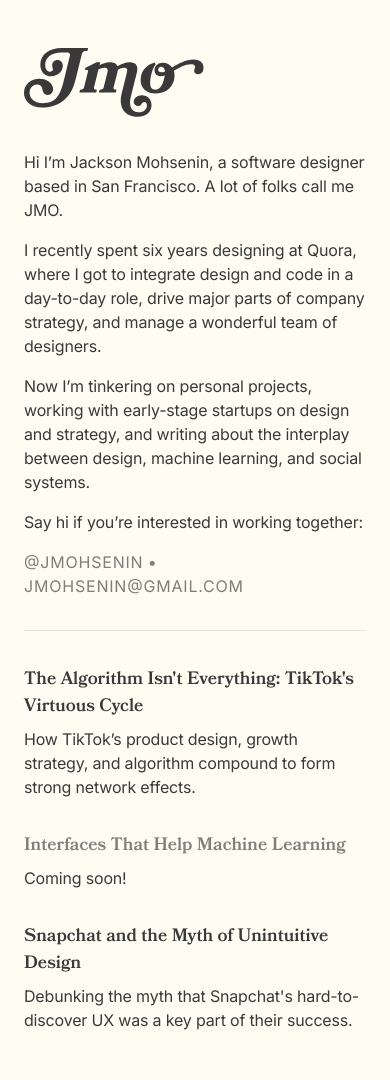
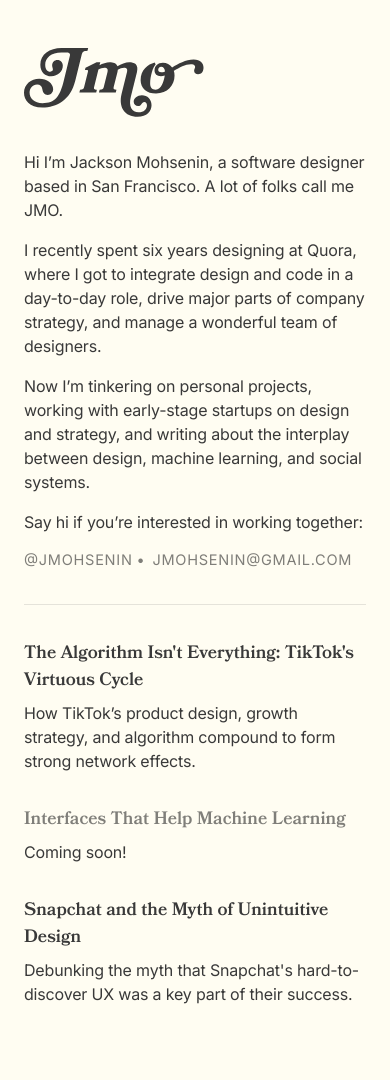
Before and after one commit to jmohsenin/jmohsenin.github.io, a Jekyll site: the page built from index.md, in a window 390 px wide. Built offline with Jekyll 4.4.1, drawn with Linux system fonts in a browser that asks for light colours; after the commit the page ends 1054 px from its top, so only the background shows below that.

Commit message:
Nasty hack to fit contact info on one line

```diff
--- a/_layouts/home.html
+++ b/_layouts/home.html
@@ -10,7 +10,7 @@ layout: default
     the interplay between design, machine learning, and social systems.</p>
 
 <p>Say hi if you’re interested in working together:</p>
-<p class="color-text--secondary">
+<p class="color-text--secondary contact-info">
     <a class="color--inherit text-transform--uppercase"
         href="https://twitter.com/jmohsenin">@jmohsenin</a> •
     <a class="color--inherit text-transform--uppercase"
--- a/assets/css/main.css
+++ b/assets/css/main.css
@@ -165,6 +165,13 @@ h3 {
     height: 4.375em; /* 70px */
 }
 
+/* Gross but the only way to fit Twitter/Email info on one line on phones */
+@media only screen and (max-width: 410px) {
+    .contact-info {
+        font-size: 0.91em;
+    }
+}
+
 .post-list {
     border-top: 1px solid var(--color-border);
     margin-top: var(--spacing-l);
```
